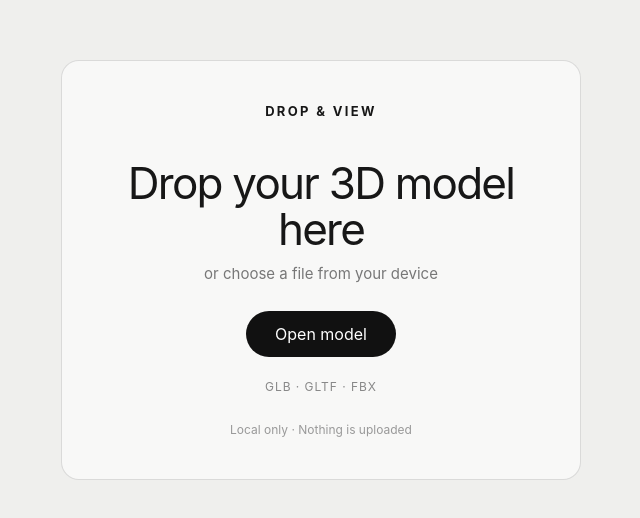
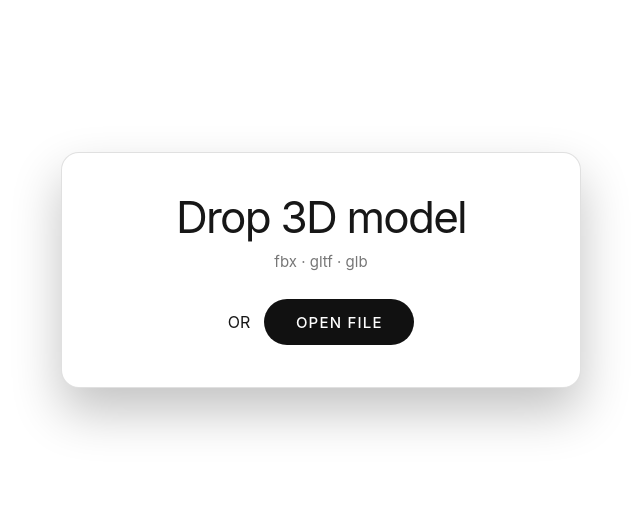
Before and after one commit to hildgyorgy/drop-3d-view, a plain HTML site: page index.html in a window 1280 px wide. Shown: the part 130-648 px from the top of the page, without its empty margins (319-959 px from the left). Drawn offline with nearby package versions, Linux system fonts and the light colour scheme.

Commit message:
refinements

```diff
--- a/css/style.css
+++ b/css/style.css
@@ -58,7 +58,7 @@ canvas {
   display: grid;
   place-items: center;
 
-  background: var(--bg);
+  background: #fff;
 
   transition:
     opacity .35s ease,
@@ -75,12 +75,18 @@ canvas {
   width: min(520px, calc(100vw - 40px));
   padding: 42px 34px;
 
+  display: flex;
+  flex-direction: column;
+  align-items: center;
+  justify-content: center;
+
   text-align: center;
 
   border: 1px solid var(--line);
   border-radius: 18px;
 
-  background: rgba(255,255,255,.55);
+  background: #fff;
+  box-shadow: 0 24px 50px rgba(0,0,0,.24);
 
   transition:
     transform .15s ease,
@@ -115,6 +121,15 @@ body.dragging .drop-card {
   font-size: 15px;
 }
 
+.drop-action {
+  display: flex;
+  align-items: center;
+  justify-content: center;
+  gap: 14px;
+
+  font-size: 16px;
+}
+
 .open-button {
   display: inline-flex;
   align-items: center;
@@ -130,26 +145,15 @@ body.dragging .drop-card {
   background: #111;
   color: white;
 
+  font-size: 15px;
+  font-weight: 500;
+  letter-spacing: .08em;
+
   cursor: pointer;
 }
 
 .open-button:hover {
   opacity: .82;
-}
-
-.formats {
-  margin-top: 22px;
-
-  font-size: 12px;
-  letter-spacing: .08em;
-  color: #888;
-}
-
-.local-note {
-  margin-top: 28px;
-
-  font-size: 12px;
-  color: #999;
 }
 
 
@@ -181,6 +185,7 @@ body.dragging .drop-card {
 }
 
 .brand,
+.brand-group,
 .style-toolbar,
 .view-toolbar,
 .controls-button,
@@ -203,6 +208,19 @@ body.dragging .drop-card {
   letter-spacing: .12em;
 
   cursor: pointer;
+}
+
+.brand-group {
+  display: flex;
+  align-items: center;
+  gap: 10px;
+}
+
+.brand-credit {
+  color: #777;
+  font-size: 11px;
+  letter-spacing: .04em;
+  white-space: nowrap;
 }
 
 .style-toolbar,
@@ -466,6 +484,10 @@ body.dragging .drop-card {
     display: none;
   }
 
+  .brand-group {
+    display: none;
+  }
+
   #topbar {
     grid-template-columns: 1fr;
     gap: 6px;
--- a/index.html
+++ b/index.html
@@ -34,37 +34,28 @@
 
   <div class="drop-card">
 
-    <div class="logo">
-      DROP & VIEW
-    </div>
-
     <div class="drop-title">
-      Drop your 3D model here
+      Drop 3D model
     </div>
 
     <div class="drop-subtitle">
-      or choose a file from your device
+      fbx · gltf · glb
     </div>
 
+    <div class="drop-action">
+      <span>OR</span>
       <button
         class="open-button"
         id="openButton">
-      Open model
+        OPEN FILE
       </button>
+    </div>
 
     <input
       id="fileInput"
       type="file"
       accept=".glb,.gltf,.fbx"
       hidden>
-
-    <div class="formats">
-      GLB · GLTF · FBX
-    </div>
-
-    <div class="local-note">
-      Local only · Nothing is uploaded
-    </div>
 
   </div>
 
@@ -80,11 +71,14 @@
 
   <div id="topbar">
 
+    <div class="brand-group">
       <button
         class="brand"
         id="openAgain">
         DROP & VIEW
       </button>
+      <span class="brand-credit">2026 • György Hild</span>
+    </div>
 
 
     <div class="style-toolbar">
```
Lines whose indentation alone changed are shown as unchanged.
